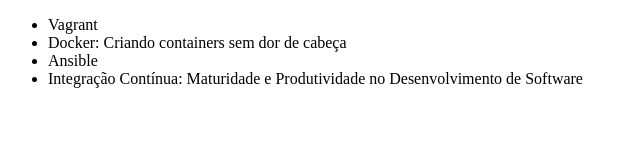
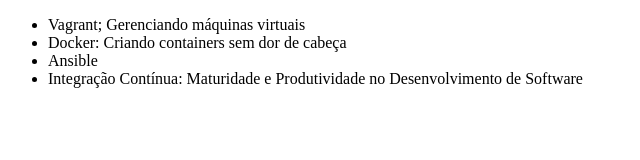
Before and after one commit to davimelod/alura-git, a plain HTML site: page index.html in a window 1280 px wide. Shown: the whole page, without its empty margins (0-640 px from the left). Drawn offline with Linux system fonts and the light colour scheme.

Commit message:
Corrigindo curso de vagrant

```diff
--- a/index.html
+++ b/index.html
@@ -6,7 +6,7 @@
 </head>
 <body>
     <ul>
-        <li>Vagrant</li>
+        <li>Vagrant; Gerenciando máquinas virtuais</li>
         <li>Docker: Criando containers sem dor de cabeça</li>
         <li>Ansible</li>
         <li>Integração Contínua: Maturidade e Produtividade no Desenvolvimento de Software</li>
```
